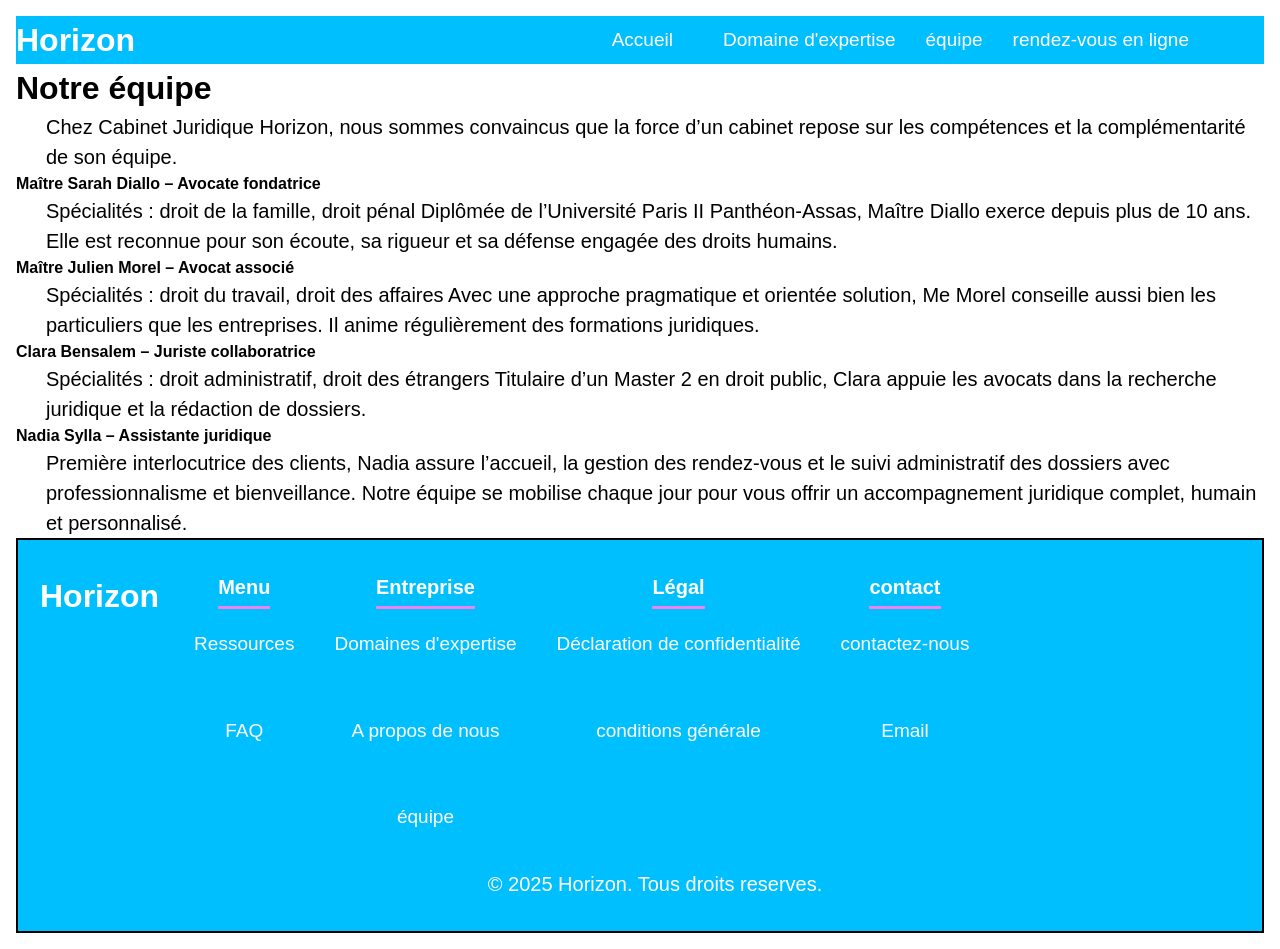
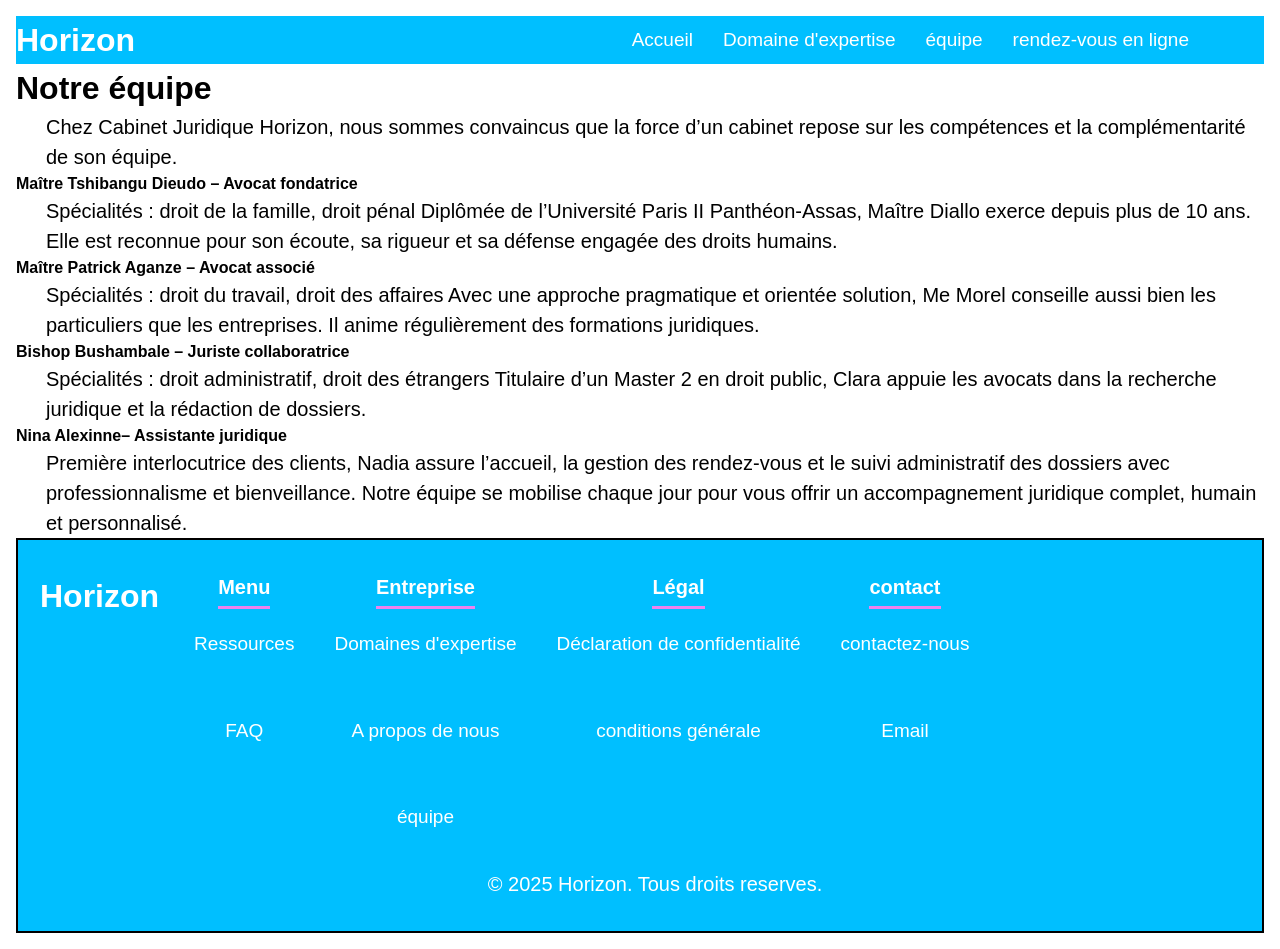
Before and after one commit to tshibangu-dieudo/Horizon, a plain HTML site: page EQUIPE.html in a window 1280 px wide. Drawn offline with Linux system fonts and the light colour scheme.

Commit message:
Update EQUIPE.html

```diff
--- a/EQUIPE.html
+++ b/EQUIPE.html
@@ -19,7 +19,7 @@
 					<a href="index.html">Accueil</a>
 				</li>
 				<br>
-				<li>
+
 
 				<li>
 					<a href="domaines.html">Domaine d'expertise</a>
@@ -47,18 +47,18 @@
 </h1>
 <p>Chez Cabinet Juridique Horizon, nous sommes convaincus que la force d’un cabinet repose sur les compétences et la complémentarité de son équipe.
 </p>
-<h4>Maître Sarah Diallo – Avocate fondatrice
+<h4>Maître Tshibangu Dieudo – Avocat fondatrice
 </h4>
 <p>Spécialités : droit de la famille, droit pénal
 Diplômée de l’Université Paris II Panthéon-Assas, Maître Diallo exerce depuis plus de 10 ans. Elle est reconnue pour son écoute, sa rigueur et sa défense engagée des droits humains.
 </p>
 <h4>
-Maître Julien Morel – Avocat associé
+Maître Patrick Aganze – Avocat associé
 </h4>
 <p>Spécialités : droit du travail, droit des affaires
 Avec une approche pragmatique et orientée solution, Me Morel conseille aussi bien les particuliers que les entreprises. Il anime régulièrement des formations juridiques.
 </p>
-<h4>Clara Bensalem – Juriste collaboratrice
+<h4>Bishop Bushambale – Juriste collaboratrice
 </h4>
 <p>Spécialités : droit administratif, droit des étrangers
 Titulaire d’un Master 2 en droit public, Clara appuie les avocats dans la recherche juridique et la rédaction de dossiers.
@@ -66,7 +66,7 @@ Titulaire d’un Master 2 en droit public, Clara appuie les avocats dans la rech
 
 </p>
 
-<h4>Nadia Sylla – Assistante juridique
+<h4>Nina Alexinne– Assistante juridique
 </h4>
 <p>Première interlocutrice des clients, Nadia assure l’accueil, la gestion des rendez-vous et le suivi administratif des dossiers avec professionnalisme et bienveillance.
 	 Notre équipe se mobilise chaque jour pour vous offrir un accompagnement juridique complet, humain et personnalisé.
```
